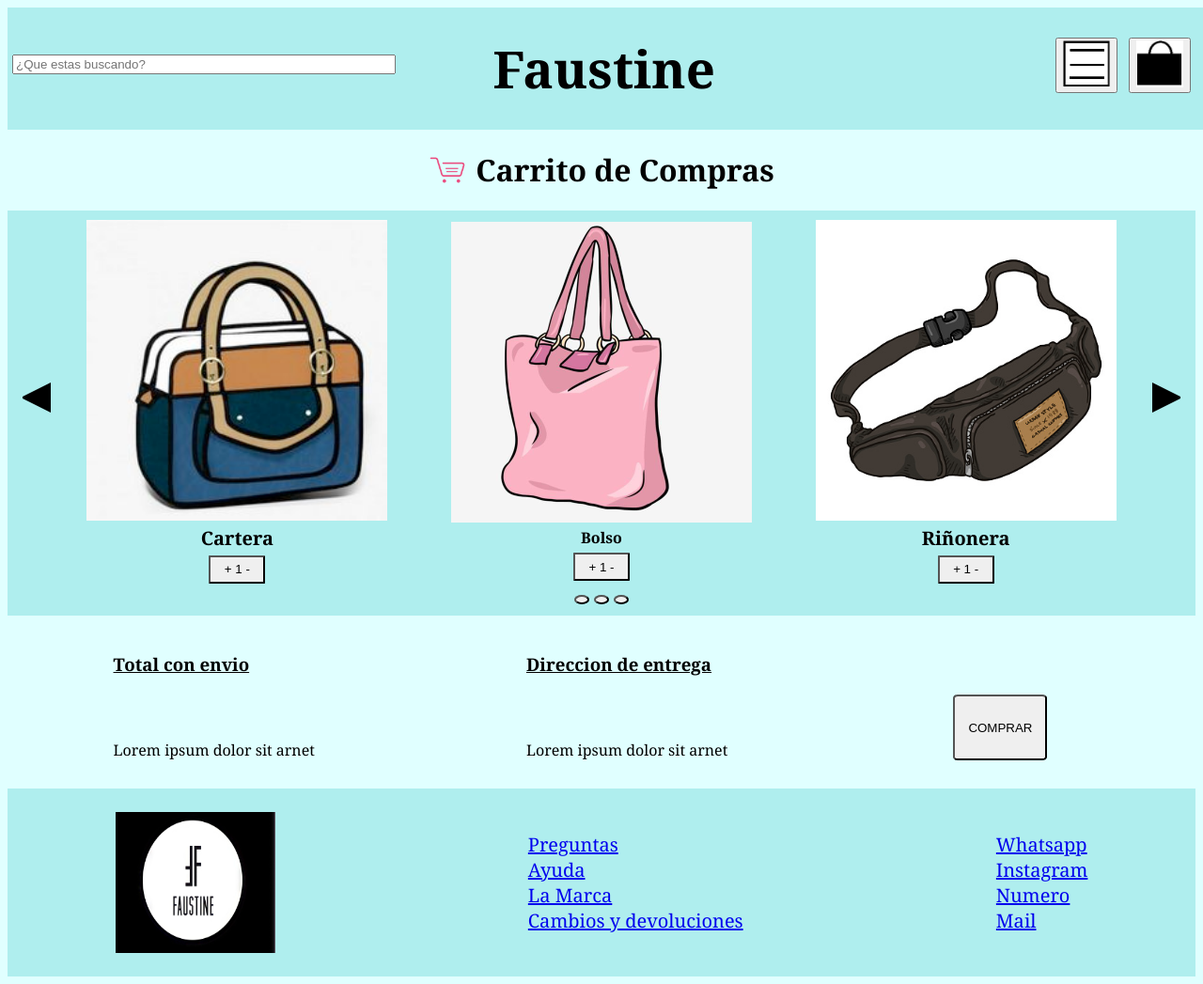
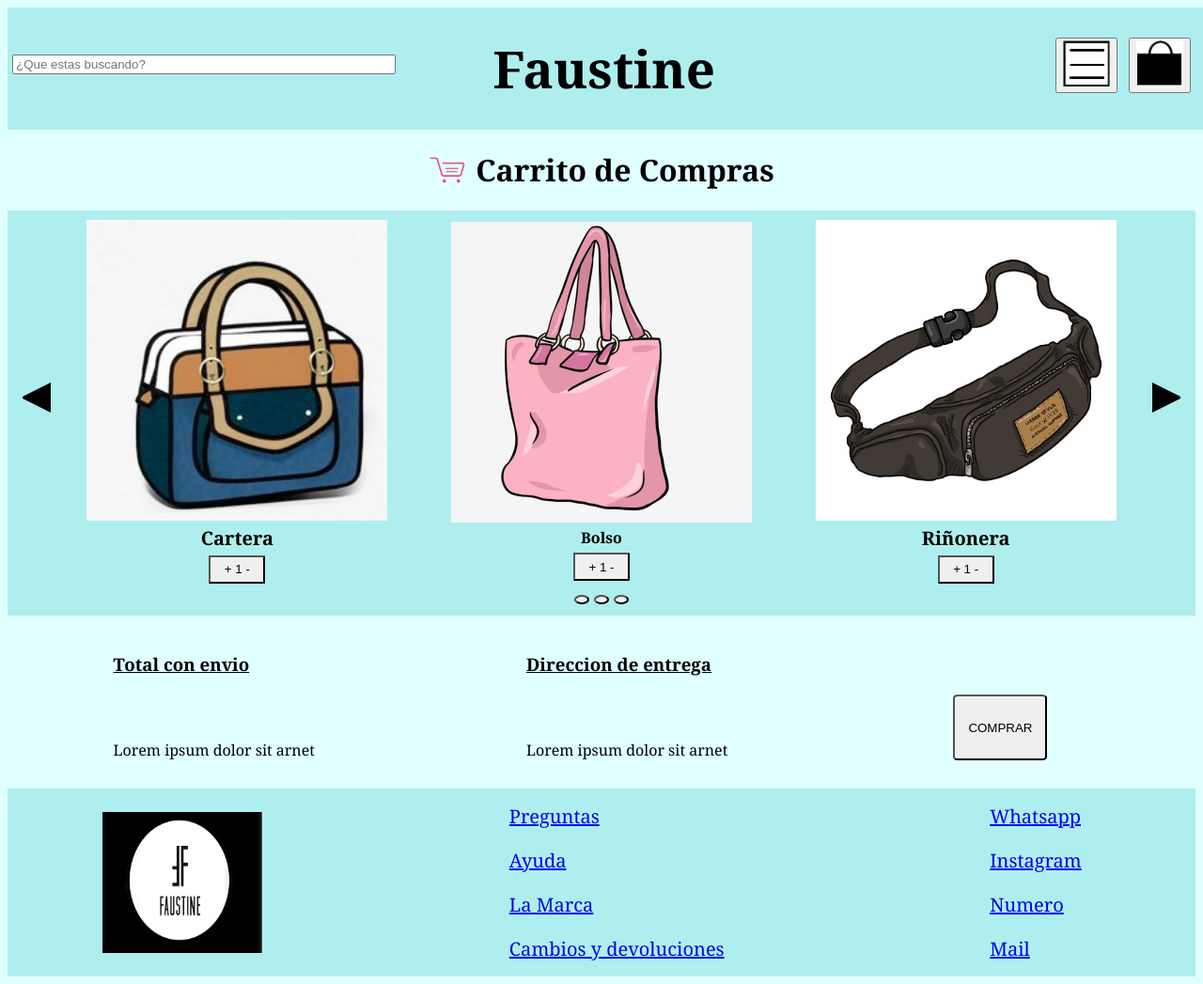
Before and after one commit to mauroma9/Grupo11Store, a website: page views/carritoDeCompras.html in a window 1280 px wide. Shown: the whole page at 94% size. Drawn offline with Linux system fonts and the light colour scheme; files that its build step writes are made by us from their sources; files whose address does not match are found by name.

Commit message:
cambios footer

```diff
--- a/css/global.css
+++ b/css/global.css
@@ -56,3 +56,7 @@ footer{
 .footerfaustine li{
     list-style: none;
 }
+
+.listasMargenes {
+    margin: 20px;
+}
--- a/views/carritoDeCompras.html
+++ b/views/carritoDeCompras.html
@@ -73,18 +73,18 @@
             <img width="170" height="150" class="logoff" src="design/logo.jpg">
             <nav class="lista1">
                 <ul>
-                    <li><a href="·">Preguntas</a></li>
-                    <li><a href="·">Ayuda</a></li>
-                    <li><a href="·">La Marca</a></li>
-                    <li><a href="·">Cambios y devoluciones</a></li>
+                    <li class="listasMargenes"><a href="·">Preguntas</a></li>
+                    <li class="listasMargenes"><a href="·">Ayuda</a></li>
+                    <li class="listasMargenes"><a href="·">La Marca</a></li>
+                    <li class="listasMargenes"><a href="·">Cambios y devoluciones</a></li>
                 </ul>
             </nav>
             <nav class="lista2">
                 <ul>
-                    <li><a href="·">Whatsapp</a></li>
-                    <li><a href="·">Instagram</a></li>
-                    <li><a href="·">Numero</a></li>
-                    <li><a href="·">Mail</a></li>
+                    <li class="listasMargenes"><a href="·">Whatsapp</a></li>
+                    <li class="listasMargenes"><a href="·">Instagram</a></li>
+                    <li class="listasMargenes"><a href="·">Numero</a></li>
+                    <li class="listasMargenes"><a href="·">Mail</a></li>
                 </ul>
             </nav>
 
```
Also changed, not shown: views/formularioRegistro.html (+8 -8 lines).
